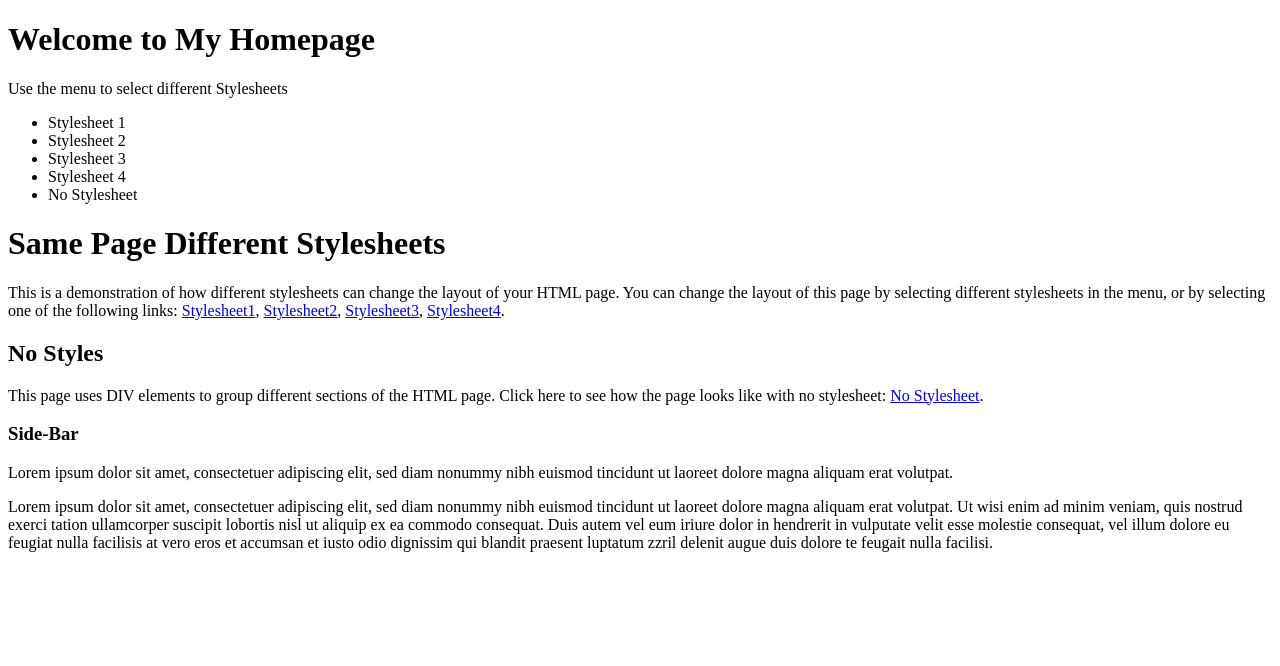
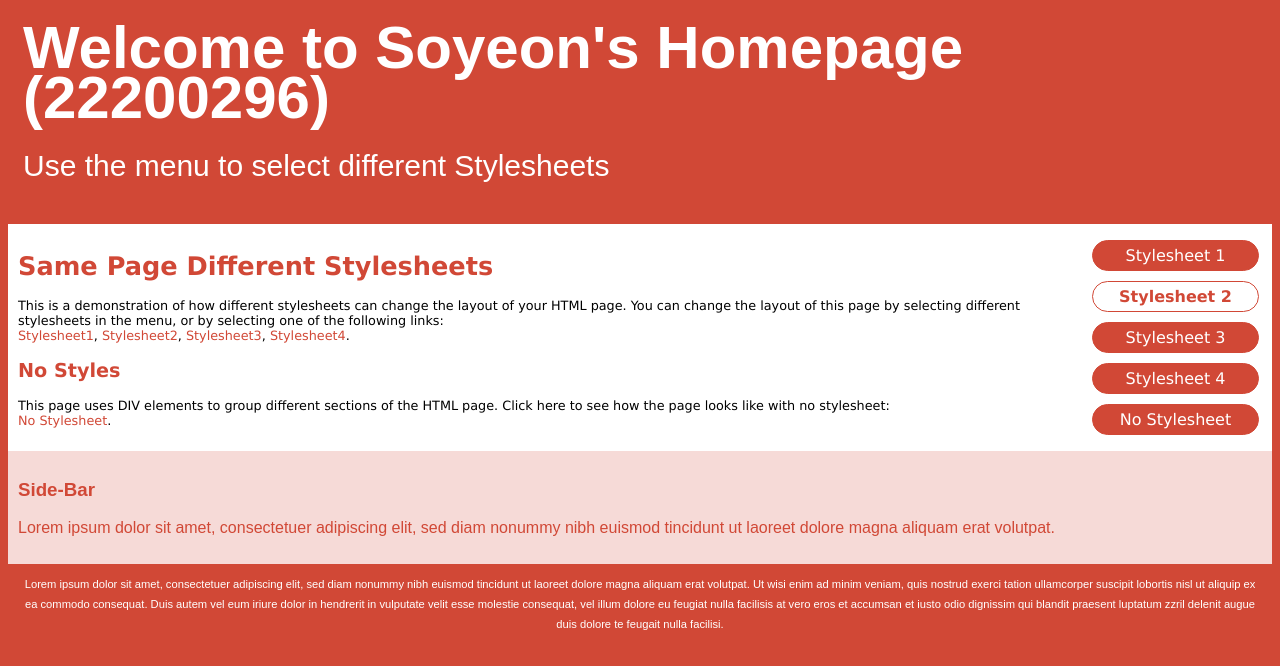
Before and after one commit to eu2goo/Project2, a plain HTML site: page style2.html in a window 1280 px wide. Drawn offline with Linux system fonts and the light colour scheme.

Commit message:
feat: style2.css 제작

```diff
--- /dev/null
+++ b/style2.css
@@ -0,0 +1,76 @@
+body {
+  font-family: Arial;
+  background-color: #d14836;
+  line-height: 20px;
+}
+#topContainerSytle2 {
+  display: block;
+  color: #ffffff;
+  padding: 15px;
+  font-size: 30px;
+  line-height: 26px;
+}
+#topContainerSytle2 h1 {
+  margin: 0;
+  line-height: 50px;
+}
+#wrapperContainerStyle2 {
+  display: block;
+  position: relative;
+  overflow: auto;
+}
+#mainContainerStyle2 {
+  padding: 10px;
+  background-color: #ffffff;
+  font: 80% Verdana;
+}
+#mainContainerStyle2 h1,
+h2 {
+  color: #d14836;
+}
+#mainContainerStyle2 a {
+  color: #d14836;
+  text-decoration: none;
+}
+
+#menuContainerStyle2 {
+  width: 190px;
+  float: right;
+}
+#menuContainerStyle2 ul {
+  padding: 0;
+  font: 16px verdana;
+}
+#menuContainerStyle2 li {
+  width: 155px;
+  background-color: #d14836;
+  border: 1px solid #d14836;
+  border-radius: 40px;
+  color: #ffffff;
+  list-style-type: none;
+  margin: 10px;
+  padding: 5px;
+  text-align: center;
+  cursor: pointer;
+}
+#menuContainerStyle2 li:hover {
+  background-color: #ffffff;
+  color: #d14836;
+}
+#menuContainerStyle2 li:nth-child(2) {
+  background-color: white;
+  color: #d14836;
+  font-weight: bold;
+}
+
+#sideBarContainerStyle2 {
+  background-color: #f6dad7;
+  color: #d14836;
+  padding: 10px;
+}
+#bottomContainerStyle2 {
+  text-align: center;
+  padding: 10px;
+  font-size: 70%;
+  color: #ffffff;
+}
--- a/style2.html
+++ b/style2.html
@@ -4,15 +4,17 @@
     <meta charset="UTF-8" />
     <meta http-equiv="X-UA-Compatible" content="IE=edge" />
     <meta name="viewport" content="width=device-width, initial-scale=1.0" />
-    <title>Document</title>
+    <title>Style2 Document</title>
   </head>
+  <link rel="stylesheet" href="style2.css" />
   <body>
     <div>
-      <div>
-        <h1>Welcome to My Homepage</h1>
+      <div id="topContainerSytle2">
+        <h1>Welcome to Soyeon's Homepage (22200296)</h1>
         <p>Use the menu to select different Stylesheets</p>
       </div>
-      <div>
+      <div id="wrapperContainerStyle2">
+        <div id="menuContainerStyle2">
           <ul>
             <li>Stylesheet 1</li>
             <li>Stylesheet 2</li>
@@ -21,14 +23,14 @@
             <li>No Stylesheet</li>
           </ul>
         </div>
-      <div>
+        <div id="mainContainerStyle2">
           <h1>Same Page Different Stylesheets</h1>
           <p>
             This is a demonstration of how different stylesheets can change the
             layout of your HTML page. You can change the layout of this page by
             selecting different stylesheets in the menu, or by selecting one of
             the following links:
-
+          </br>
             <a href="#">Stylesheet1</a>, <a href="#">Stylesheet2</a>,
             <a href="#">Stylesheet3</a>, <a href="#">Stylesheet4</a>.
           </p>
@@ -37,11 +39,11 @@
           <p>
             This page uses DIV elements to group different sections of the HTML
             page. Click here to see how the page looks like with no stylesheet:
-
+          </br>
             <a href="#">No Stylesheet</a>.
           </p>
         </div>
-      <div>
+        <div id="sideBarContainerStyle2">
           <h3>Side-Bar</h3>
           <p>
             Lorem ipsum dolor sit amet, consectetuer adipiscing elit, sed diam
@@ -49,7 +51,8 @@
             volutpat.
           </p>
         </div>
-      <div>
+      </div>
+      <div id="bottomContainerStyle2">
         Lorem ipsum dolor sit amet, consectetuer adipiscing elit, sed diam
         nonummy nibh euismod tincidunt ut laoreet dolore magna aliquam erat
         volutpat. Ut wisi enim ad minim veniam, quis nostrud exerci tation
```
Also changed, not shown: style1.html (+1 -1 lines). Lines whose indentation alone changed are shown as unchanged.
